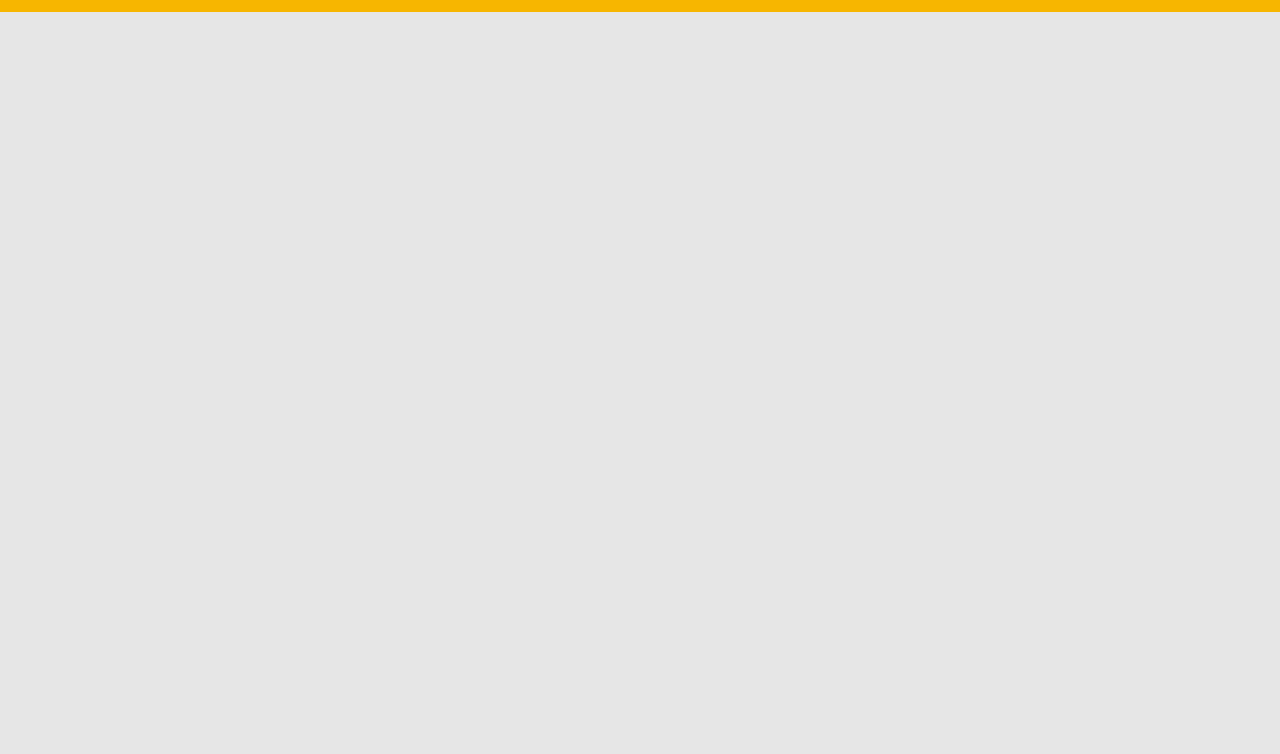
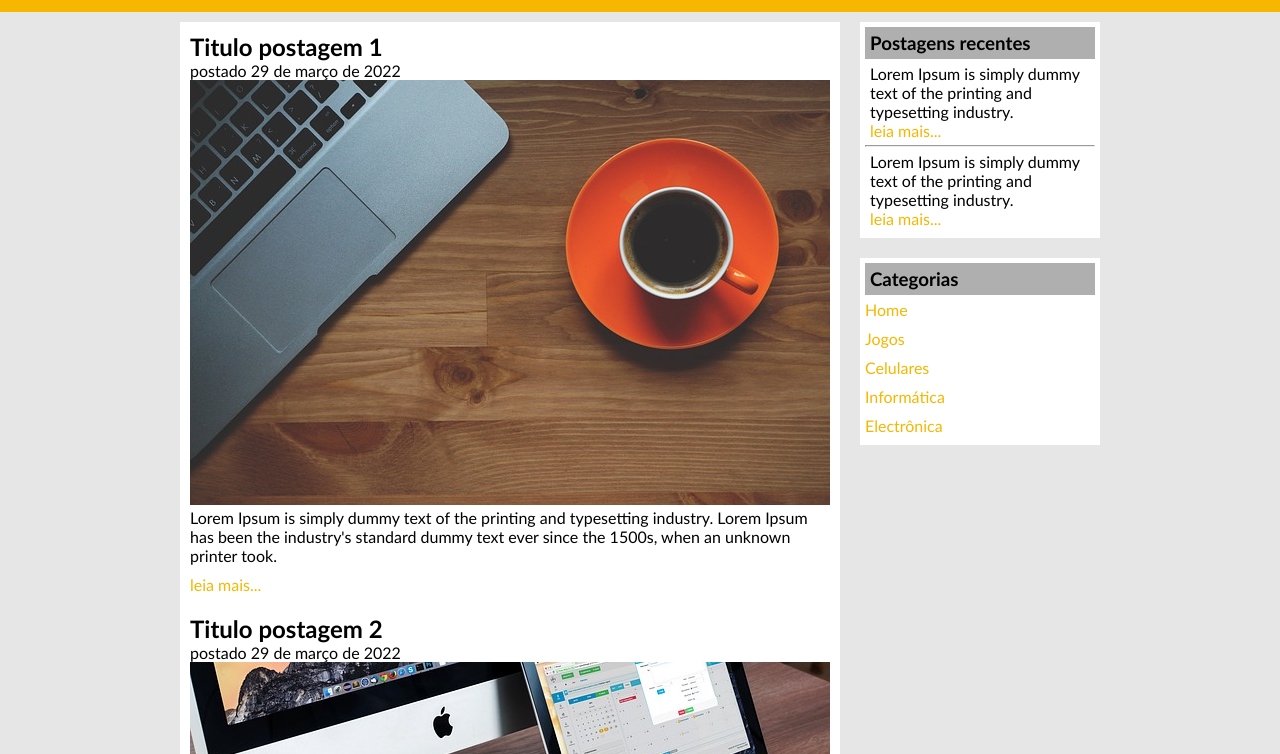
Before and after one commit to KULAdeSOUSA/Project-tecblog, a plain HTML site: page index.html in a window 1280 px wide. Shown: the part 116-870 px from the top of the page. Before the commit the page ends 800 px from the top, so only its background shows below. Drawn offline with Linux system fonts and the light colour scheme.

Commit message:
blog finalizado

```diff
--- a/css/style.css
+++ b/css/style.css
@@ -7,6 +7,9 @@ body{
     font-size: 1em;
     font-family: 'Trebuchet MS', Helvetica, sans-serif;
     background-color: #e6e6e6;
+}
+header{
+    width: 100%;
 }
 .cabecalho{
     width: 100%;
@@ -21,15 +24,15 @@ body{
     text-align: center;
     padding: 10px;
 }
-a:link, a:visited {
+a.menu:link, a.menu:visited {
     color: #fff;
 }
-a:hover{
+a.menu:hover{
     color: #f7b600;
     background-color: #fff;
     border-radius: 10px;
 }
-a{
+a.menu{
     padding: 10px;
     text-decoration: none;
     color: white;
@@ -38,3 +41,57 @@ a{
 .branco{
     color: white;
 }
+#content{
+    width: 920px;
+    margin: 0 auto;
+    padding: 10px;
+
+
+}
+#area-postagens,#area-lateral{
+    background-color: white;
+
+}
+#area-postagens{
+    width: 660px;
+    float: left;
+}
+.postagem{
+    padding: 10px;
+}
+.p-post{
+    margin-bottom: 10px;
+}
+#area-lateral{
+    width: 240px;
+    float: right;
+    margin-bottom: 20px;
+}
+a, a.link{
+    color: #f7b600;
+    text-decoration:none;
+}
+a#link:hover{
+    color: black;
+    background-color: #f7b600;
+}
+
+#rodape{
+background-color: rgb(29, 25, 14);
+clear: both;
+padding: 20px;
+text-align: center;
+color: #f7b600;
+width: 100%;
+}
+h3{
+    background-color: rgb(175, 175, 175);
+    padding: 5px;
+}
+.padding{
+    padding: 5px;
+}
+.display{
+    display: block;
+    padding: 5px 0;
+}
--- a/index.html
+++ b/index.html
@@ -7,17 +7,77 @@
 </head>
 <body>
 
+    <div id="container">
+        <header>
             <div class="cabecalho">
                 <div class="titulo-cabecalho">
                     <h1>Tec<span class="branco">Blog</span> </h1>
                 </div>
                 <div class="links-menu">
-            <a href="">Home</a>
-            <a href="">Jogos</a>
-            <a href="">Celulares</a>
-            <a href="">Informática</a>
-            <a href="">Electrônica</a>
+                    <a href="" class="menu">Home</a>
+                    <a href="" class="menu">Jogos</a>
+                    <a href="" class="menu">Celulares</a>
+                    <a href="" class="menu">Informática</a>
+                    <a href="" class="menu">Electrônica</a>
                 </div>
+            </div>
+        </header>
+        <section>
+            <div id="content">
+                <div id="area-postagens">
+                    <div class="postagem"><!--abertura postagem-->
+                        <h2>Titulo postagem 1</h2>
+                        <span>postado  29 de março de 2022</span>
+                        <img src="images/imagem1.jpg">
+                        <p class="p-post">Lorem Ipsum is simply dummy text of the printing and typesetting industry. Lorem Ipsum has been the industry's standard dummy text ever since the 1500s, when an unknown printer took.</p>
+                        <a href="" class="link">leia mais...</a>
+                    </div><!--fechamento postagem-->
+                    <div class="postagem"><!--abertura postagem-->
+                        <h2>Titulo postagem 2</h2>
+                        <span>postado  29 de março de 2022</span>
+                        <img src="images/imagem2.jpg">
+                        <p class="p-post">Lorem Ipsum is simply dummy text of the printing and typesetting industry. Lorem Ipsum has been the industry's standard dummy text ever since the 1500s, when an unknown printer took.</p>
+                        <a href="" class="link">leia mais...</a>
+                    </div><!--fechamento postagem-->
+                </div>
+                <div id="area-lateral"><!--abertura area latera-->
+                    <div class="padding">
+                        <h3>Postagens recentes</h3>
+                        <div class="postagem-lateral padding">
+                            <p>Lorem Ipsum is simply dummy text of the printing and typesetting industry.</p>
+                            <a href="" class="link">leia mais...</a>
+                        </div>
+                        <hr>
+                        <div class="postagem-lateral padding">
+                            <p>Lorem Ipsum is simply dummy text of the printing and typesetting industry.</p>
+                            <a href="" class="link">leia mais...</a>
+                        </div>
+                    </div>
+
+                </div><!--fechamento area lateral-->
+
+                <div id="area-lateral"><!--abertura area latera-->
+                    <div class="padding">
+                        <h3>Categorias</h3>
+
+                            <a href="" class="display">Home</a>
+                            <a href="" class="display">Jogos</a>
+                            <a href="" class="display">Celulares</a>
+                            <a href="" class="display">Informática</a>
+                            <a href="" class="display">Electrônica</a>
+
+
+                        </div>
+                    </div>
+
+                </div><!--fechamento area lateral-->
+            </div>
+        </section>
+        <footer>
+            <div id="rodape">
+                <p>Todos os direitos reservados</p>
+            </div>
+        </footer>
     </div>
 </body>
 </html>
```
Lines whose indentation alone changed are shown as unchanged.
